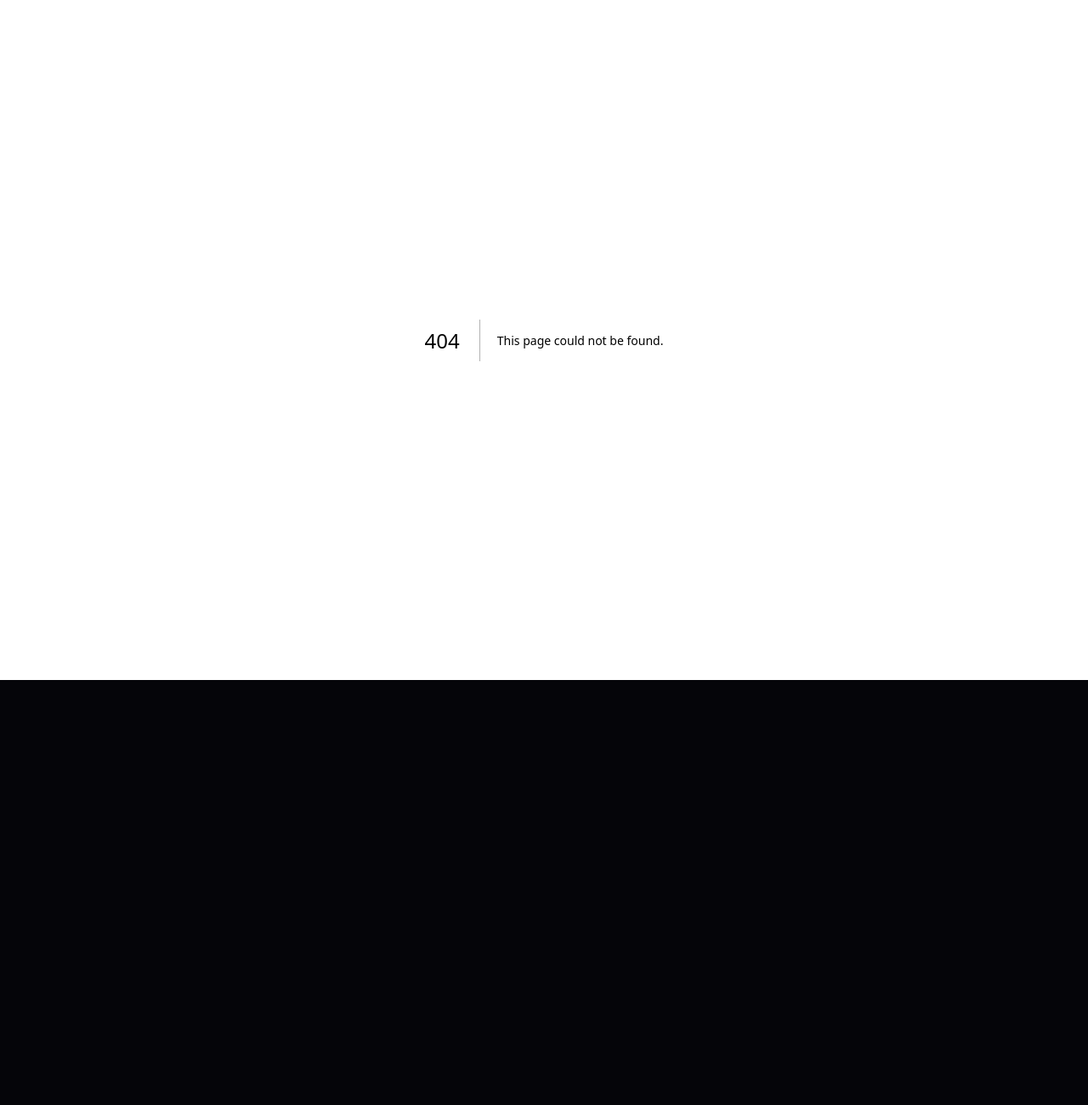
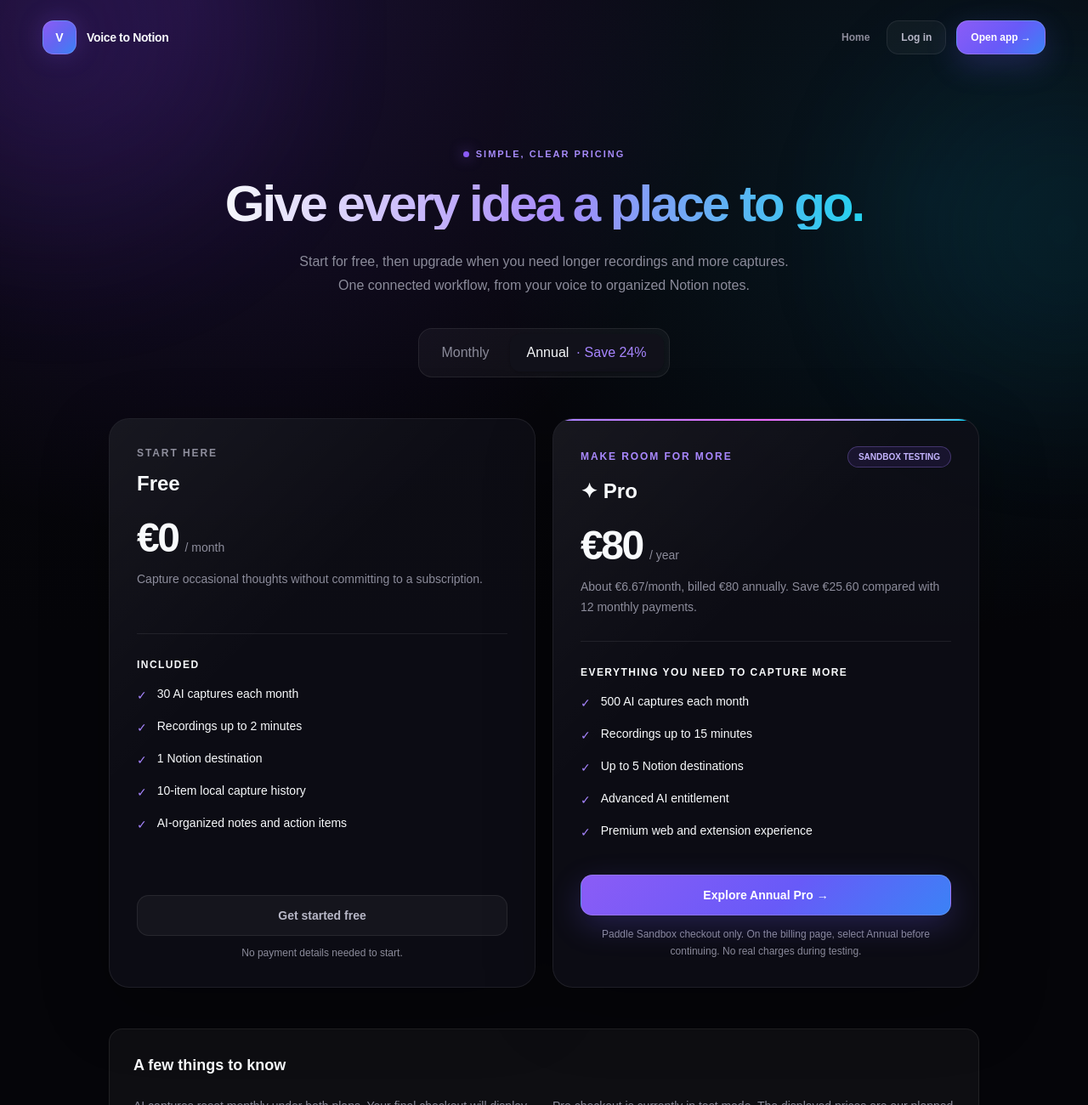
Before and after one commit to grdjanivan11-ux/Voice-to-Notion, a Next.js app: page /pricing in a window 1280 px wide. Before the commit this address had no page. Shown: the top 1300 px of the page at 85% size. Before the commit the page ends 800 px from the top, so only its background shows below. Built offline with nearby package versions, Linux system fonts and the light colour scheme.

Commit message:
Add public pricing page and update Pro prices

```diff
--- a/app/billing/page.tsx
+++ b/app/billing/page.tsx
@@ -320,7 +320,7 @@
                     <div className="flex items-end gap-2">
 
                       <span className="text-5xl font-black tracking-[-0.05em]">
-                        €9.99
+                        €8.80
                       </span>
 
                       <span className="pb-1 text-sm text-[var(--muted)]">
@@ -340,7 +340,7 @@
                     <div className="flex items-end gap-2">
 
                       <span className="text-5xl font-black tracking-[-0.05em]">
-                        €99
+                        €80
                       </span>
 
                       <span className="pb-1 text-sm text-[var(--muted)]">
@@ -350,7 +350,7 @@
                     </div>
 
                     <p className="mt-2 text-[10px] text-[var(--muted)]">
-                      About €8.25/month when billed annually.
+                      About €6.67/month when billed annually.
                     </p>
 
                   </>
@@ -452,10 +452,11 @@
                 </p>
 
                 <p className="mt-1 text-[10px] leading-5 text-[var(--muted)]">
-                  Checkout is functional in this stage, but automatic Pro
-                  activation is intentionally coming next with our verified
-                  Paddle webhook.
-                </p>
+  This checkout uses Paddle Sandbox for testing.
+  No real payments are collected. Pro access is
+  updated automatically after our secure Paddle
+  webhook verifies the subscription.
+</p>
 
               </div>
 
--- a/app/page.tsx
+++ b/app/page.tsx
@@ -56,7 +56,7 @@
           </Link>
           <nav aria-label="Main navigation" className="flex flex-wrap items-center gap-3 text-xs font-semibold">
             <a href="#how-it-works" className="px-2 py-2 text-[var(--muted)] transition hover:text-[var(--foreground)]">How it works</a>
-            <a href="#plans" className="px-2 py-2 text-[var(--muted)] transition hover:text-[var(--foreground)]">Plans</a>
+            <a href="/pricing" className="px-2 py-2 text-[var(--muted)] transition hover:text-[var(--foreground)]">Plans</a>
             <Link href="/login" className="vtn-secondary inline-flex min-h-10 items-center px-4">Log in</Link>
             <Link href="/app" className="vtn-primary inline-flex min-h-10 items-center px-4">Open app →</Link>
           </nav>
@@ -120,13 +120,13 @@
           <div className="max-w-2xl"><p className="text-[10px] font-bold uppercase tracking-[0.2em] text-violet-400">Plans</p><h2 className="mt-3 text-3xl font-bold tracking-tight sm:text-4xl">Start free. Capture more with Pro.</h2><p className="mt-4 text-sm leading-7 text-[var(--muted)]">Choose the monthly capture allowance that fits your workflow.</p></div>
           <div className="mt-9 grid max-w-4xl gap-5 md:grid-cols-2">
             <div className="vtn-card p-6 sm:p-8"><p className="text-sm font-bold">Free</p><p className="mt-5 text-4xl font-black">€0 <span className="text-sm font-medium text-[var(--muted)]">/ month</span></p><p className="mt-4 text-sm text-[var(--muted)]">For capturing ideas as you go.</p><div className="mt-7 space-y-3 text-sm"><p>✓ 30 AI captures per month</p><p>✓ Recordings up to 2 minutes</p><p>✓ 1 Notion destination</p><p>✓ 10-item local capture history</p></div><Link href="/login" className="vtn-secondary mt-8 inline-flex min-h-12 w-full items-center justify-center px-5 text-sm font-bold">Get started free</Link></div>
-            <div className="vtn-card relative overflow-hidden border-violet-500/35 p-6 sm:p-8"><div className="pointer-events-none absolute inset-x-0 top-0 h-[2px] bg-gradient-to-r from-violet-400 to-cyan-400" /><div className="flex items-center justify-between"><p className="text-sm font-bold">✦ Pro</p><span className="rounded-full border border-violet-400/30 bg-violet-500/10 px-3 py-1 text-[10px] font-bold text-violet-300">SANDBOX TESTING</span></div><p className="mt-5 text-4xl font-black">€9.99 <span className="text-sm font-medium text-[var(--muted)]">/ month</span></p><p className="mt-2 text-xs text-[var(--muted)]">Or €99/year in the current Sandbox pricing configuration.</p><p className="mt-4 text-sm text-[var(--muted)]">For longer recordings and more monthly captures.</p><div className="mt-7 space-y-3 text-sm"><p>✓ 500 AI captures per month</p><p>✓ Recordings up to 15 minutes</p><p>✓ Up to 5 Notion destinations</p><p>✓ Pro entitlements for planned premium features</p></div><Link href="/billing" className="vtn-primary mt-8 inline-flex min-h-12 w-full items-center justify-center px-5 text-sm font-bold">Explore Pro →</Link><p className="mt-3 text-center text-[10px] leading-5 text-[var(--muted)]">Checkout is in Paddle Sandbox. No real charges during testing.</p></div>
+            <div className="vtn-card relative overflow-hidden border-violet-500/35 p-6 sm:p-8"><div className="pointer-events-none absolute inset-x-0 top-0 h-[2px] bg-gradient-to-r from-violet-400 to-cyan-400" /><div className="flex items-center justify-between"><p className="text-sm font-bold">✦ Pro</p><span className="rounded-full border border-violet-400/30 bg-violet-500/10 px-3 py-1 text-[10px] font-bold text-violet-300">SANDBOX TESTING</span></div><p className="mt-5 text-4xl font-black">€8.80 <span className="text-sm font-medium text-[var(--muted)]">/ month</span></p><p className="mt-2 text-xs text-[var(--muted)]">Or €80/year during Sandbox testing. Save about 24% annually.</p><p className="mt-4 text-sm text-[var(--muted)]">For longer recordings and more monthly captures.</p><div className="mt-7 space-y-3 text-sm"><p>✓ 500 AI captures per month</p><p>✓ Recordings up to 15 minutes</p><p>✓ Up to 5 Notion destinations</p><p>✓ Pro entitlements for planned premium features</p></div><Link href="/pricing" className="vtn-primary mt-8 inline-flex min-h-12 w-full items-center justify-center px-5 text-sm font-bold">Explore Pro →</Link><p className="mt-3 text-center text-[10px] leading-5 text-[var(--muted)]">Checkout is in Paddle Sandbox. No real charges during testing.</p></div>
           </div>
         </section>
 
         <section className="vtn-card my-14 border-violet-500/25 p-8 text-center sm:p-12"><p className="text-[10px] font-bold uppercase tracking-[0.18em] text-violet-400">Make room for your next idea</p><h2 className="mx-auto mt-4 max-w-xl text-3xl font-bold tracking-tight sm:text-4xl">Spend less time organizing. More time creating.</h2><p className="mx-auto mt-4 max-w-lg text-sm leading-7 text-[var(--muted)]">Start with a thought. Voice to Notion helps turn it into something you can use.</p><Link href="/login" className="vtn-primary mt-7 inline-flex min-h-12 items-center justify-center px-7 text-sm font-bold">Get started free →</Link></section>
 
-        <footer className="flex flex-wrap items-center justify-between gap-4 border-t border-[var(--border)] pt-8 text-xs text-[var(--muted)]"><p>© {new Date().getUTCFullYear()} Voice to Notion. All rights reserved.</p><div className="flex flex-wrap gap-5"><Link href="/login" className="transition hover:text-[var(--foreground)]">Log in</Link><Link href="/app" className="transition hover:text-[var(--foreground)]">Workspace</Link><a href="#plans" className="transition hover:text-[var(--foreground)]">Plans</a></div></footer>
+        <footer className="flex flex-wrap items-center justify-between gap-4 border-t border-[var(--border)] pt-8 text-xs text-[var(--muted)]"><p>© {new Date().getUTCFullYear()} Voice to Notion. All rights reserved.</p><div className="flex flex-wrap gap-5"><Link href="/login" className="transition hover:text-[var(--foreground)]">Log in</Link><Link href="/app" className="transition hover:text-[var(--foreground)]">Workspace</Link><a href="/pricing" className="transition hover:text-[var(--foreground)]">Plans</a></div></footer>
       </div>
     </main>
   );
--- /dev/null
+++ b/app/pricing/page.tsx
@@ -0,0 +1,160 @@
+"use client";
+
+import { useState } from "react";
+import Link from "next/link";
+
+type BillingPeriod = "month" | "year";
+
+const freeFeatures = [
+  "30 AI captures each month",
+  "Recordings up to 2 minutes",
+  "1 Notion destination",
+  "10-item local capture history",
+  "AI-organized notes and action items",
+];
+
+const proFeatures = [
+  "500 AI captures each month",
+  "Recordings up to 15 minutes",
+  "Up to 5 Notion destinations",
+  "Advanced AI entitlement",
+  "Premium web and extension experience",
+];
+
+export default function PricingPage() {
+  const [period, setPeriod] = useState<BillingPeriod>("year");
+  const annual = period === "year";
+
+  return (
+    <main className="vtn-shell min-h-screen overflow-hidden">
+      <div className="vtn-orb vtn-orb-purple" />
+      <div className="vtn-orb vtn-orb-cyan" />
+
+      <div className="vtn-container relative z-10 pb-16">
+        <header className="flex flex-wrap items-center justify-between gap-4 py-6">
+          <Link href="/" className="flex items-center gap-3" aria-label="Voice to Notion homepage">
+            <div className="vtn-brand-mark">V</div>
+            <span className="text-sm font-bold tracking-tight">Voice to Notion</span>
+          </Link>
+          <nav aria-label="Main navigation" className="flex flex-wrap items-center gap-3 text-xs font-semibold">
+            <Link href="/" className="px-2 py-2 text-[var(--muted)] transition hover:text-[var(--foreground)]">Home</Link>
+            <Link href="/login" className="vtn-secondary inline-flex min-h-10 items-center px-4">Log in</Link>
+            <Link href="/app" className="vtn-primary inline-flex min-h-10 items-center px-4">Open app →</Link>
+          </nav>
+        </header>
+
+        <section className="mx-auto max-w-3xl pt-14 text-center sm:pt-20">
+          <div className="vtn-eyebrow mb-5 justify-center">
+            <span className="vtn-eyebrow-dot" /> SIMPLE, CLEAR PRICING
+          </div>
+          <h1 className="vtn-gradient-text text-4xl font-bold tracking-[-0.05em] sm:text-6xl">
+            Give every idea a place to go.
+          </h1>
+          <p className="mx-auto mt-6 max-w-xl text-sm leading-7 text-[var(--muted)] sm:text-base">
+            Start for free, then upgrade when you need longer recordings and more captures.
+            One connected workflow, from your voice to organized Notion notes.
+          </p>
+
+          <div className="mx-auto mt-9 inline-flex flex-wrap items-center justify-center gap-1 rounded-2xl border border-[var(--border)] bg-[var(--surface-soft)] p-1.5" role="group" aria-label="Select billing period">
+            <button
+              type="button"
+              aria-pressed={!annual}
+              onClick={() => setPeriod("month")}
+              className={`min-h-11 rounded-xl px-5 text-sm font-semibold transition ${!annual ? "bg-[var(--surface-strong)] text-[var(--foreground)] shadow-sm" : "text-[var(--muted)] hover:text-[var(--foreground)]"}`}
+            >
+              Monthly
+            </button>
+            <button
+              type="button"
+              aria-pressed={annual}
+              onClick={() => setPeriod("year")}
+              className={`min-h-11 rounded-xl px-5 text-sm font-semibold transition ${annual ? "bg-[var(--surface-strong)] text-[var(--foreground)] shadow-sm" : "text-[var(--muted)] hover:text-[var(--foreground)]"}`}
+            >
+              Annual <span className="ml-1 text-violet-400">· Save 24%</span>
+            </button>
+          </div>
+        </section>
+
+        <section aria-label="Free and Pro subscription plans" className="mx-auto mt-12 grid max-w-5xl gap-5 md:grid-cols-2">
+          <article className="vtn-card flex flex-col p-6 sm:p-8">
+            <p className="text-xs font-bold uppercase tracking-[0.16em] text-[var(--muted)]">Start here</p>
+            <h2 className="mt-3 text-2xl font-bold">Free</h2>
+            <div className="mt-6 flex items-baseline gap-2">
+              <span className="text-5xl font-black tracking-[-0.05em]">€0</span>
+              <span className="text-sm text-[var(--muted)]">/ month</span>
+            </div>
+            <p className="mt-3 min-h-12 text-sm leading-6 text-[var(--muted)]">
+              Capture occasional thoughts without committing to a subscription.
+            </p>
+            <div className="mt-7 h-px bg-[var(--border)]" />
+            <h3 className="mt-7 text-xs font-bold uppercase tracking-[0.12em]">Included</h3>
+            <ul className="mt-4 flex-1 space-y-4 text-sm">
+              {freeFeatures.map((feature) => (
+                <li key={feature} className="flex items-start gap-3">
+                  <span className="mt-0.5 text-violet-400" aria-hidden="true">✓</span>
+                  <span>{feature}</span>
+                </li>
+              ))}
+            </ul>
+            <Link href="/login" className="vtn-secondary mt-10 inline-flex min-h-12 w-full items-center justify-center px-5 text-sm font-bold">
+              Get started free
+            </Link>
+            <p className="mt-3 text-center text-xs text-[var(--muted)]">No payment details needed to start.</p>
+          </article>
+
+          <article className="vtn-card relative flex flex-col overflow-hidden border-violet-500/35 p-6 sm:p-8">
+            <div className="pointer-events-none absolute inset-x-0 top-0 h-[2px] bg-gradient-to-r from-violet-400 via-fuchsia-400 to-cyan-400" />
+            <div className="flex flex-wrap items-center justify-between gap-2">
+              <p className="text-xs font-bold uppercase tracking-[0.16em] text-violet-400">Make room for more</p>
+              <span className="rounded-full border border-violet-400/30 bg-violet-500/10 px-3 py-1 text-[10px] font-bold text-violet-300">SANDBOX TESTING</span>
+            </div>
+            <h2 className="mt-3 text-2xl font-bold">✦ Pro</h2>
+            <div className="mt-6 flex items-baseline gap-2">
+              <span className="text-5xl font-black tracking-[-0.05em]">{annual ? "€80" : "€8.80"}</span>
+              <span className="text-sm text-[var(--muted)]">{annual ? "/ year" : "/ month"}</span>
+            </div>
+            <p className="mt-3 min-h-12 text-sm leading-6 text-[var(--muted)]">
+              {annual
+                ? "About €6.67/month, billed €80 annually. Save €25.60 compared with 12 monthly payments."
+                : "€8.80 billed each month. Change to annual billing to save about 24%."}
+            </p>
+            <div className="mt-7 h-px bg-[var(--border)]" />
+            <h3 className="mt-7 text-xs font-bold uppercase tracking-[0.12em]">Everything you need to capture more</h3>
+            <ul className="mt-4 flex-1 space-y-4 text-sm">
+              {proFeatures.map((feature) => (
+                <li key={feature} className="flex items-start gap-3">
+                  <span className="mt-0.5 text-violet-400" aria-hidden="true">✓</span>
+                  <span>{feature}</span>
+                </li>
+              ))}
+            </ul>
+            <Link href="/billing" className="vtn-primary mt-10 inline-flex min-h-12 w-full items-center justify-center px-5 text-sm font-bold">
+              Explore {annual ? "Annual" : "Monthly"} Pro →
+            </Link>
+            <p className="mt-3 text-center text-xs leading-5 text-[var(--muted)]">
+              Paddle Sandbox checkout only. On the billing page, select {annual ? "Annual" : "Monthly"} before continuing.
+              No real charges during testing.
+            </p>
+          </article>
+        </section>
+
+        <section className="mx-auto mt-12 max-w-5xl rounded-2xl border border-[var(--border)] bg-[var(--surface-soft)] p-5 sm:p-7">
+          <h2 className="text-lg font-bold">A few things to know</h2>
+          <div className="mt-5 grid gap-5 text-sm leading-7 text-[var(--muted)] md:grid-cols-2">
+            <p>AI captures reset monthly under both plans. Your final checkout will display any applicable taxes and the total for your location.</p>
+            <p>Pro checkout is currently in test mode. The displayed prices are our planned launch prices; live subscriptions are not available yet.</p>
+          </div>
+        </section>
+
+        <footer className="mt-16 flex flex-wrap items-center justify-between gap-4 border-t border-[var(--border)] pt-8 text-xs text-[var(--muted)]">
+          <p>© {new Date().getUTCFullYear()} Voice to Notion. All rights reserved.</p>
+          <div className="flex flex-wrap gap-5">
+            <Link href="/" className="transition hover:text-[var(--foreground)]">Home</Link>
+            <Link href="/login" className="transition hover:text-[var(--foreground)]">Log in</Link>
+            <Link href="/app" className="transition hover:text-[var(--foreground)]">Workspace</Link>
+          </div>
+        </footer>
+      </div>
+    </main>
+  );
+}
```
